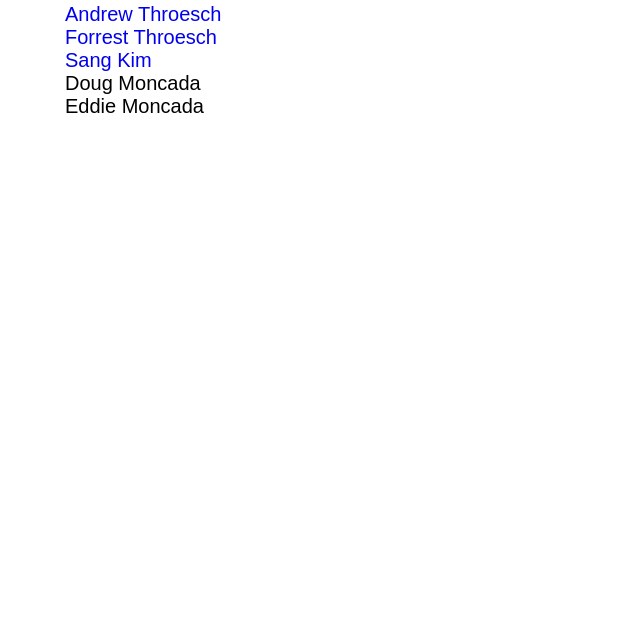
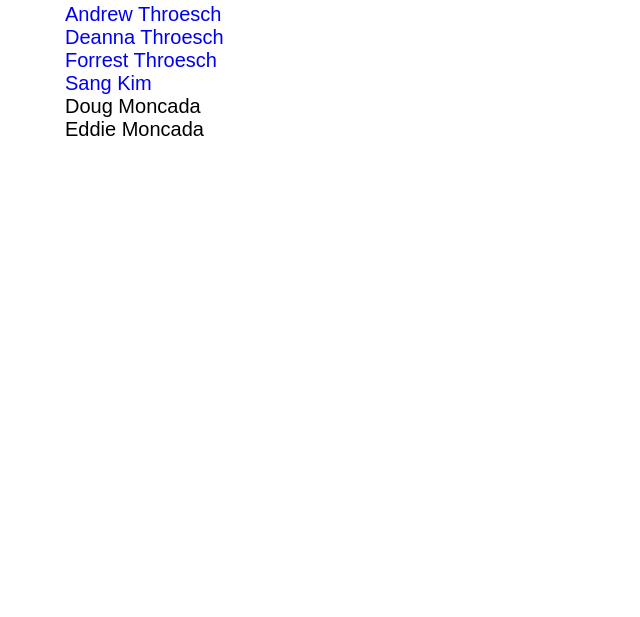
Before and after one commit to gustaboon/gustaboon, a website: page index.html in a window 1280 px wide. Shown: the part 183-800 px from the top of the page, without its empty margins (0-640 px from the left). Drawn offline with Linux system fonts and the light colour scheme.

Commit message:
Add Deanna to list of contributors

```diff
--- a/index.html
+++ b/index.html
@@ -29,6 +29,7 @@
             <h2 class="headline">Contributors</h2>
             <ul class="contributor-list">
                 <li class="contributor-list__contributor"><a class="link link__contributor" href="https://github.com/athroesch">Andrew Throesch</a></li>
+                <li class="contributor-list__contributor"><a class="link link__contributor" href="https://github.com/Dfthroesch">Deanna Throesch</a></li>
                 <li class="contributor-list__contributor"><a class="link link__contributor" href="https://github.com/ForrestT">Forrest Throesch</a></li>
                 <li class="contributor-list__contributor"><a class="link link__contributor" href="https://github.com/somesang">Sang Kim</a></li>
                 <li class="contributor-list__contributor"><p>Doug Moncada</p></li>
```
